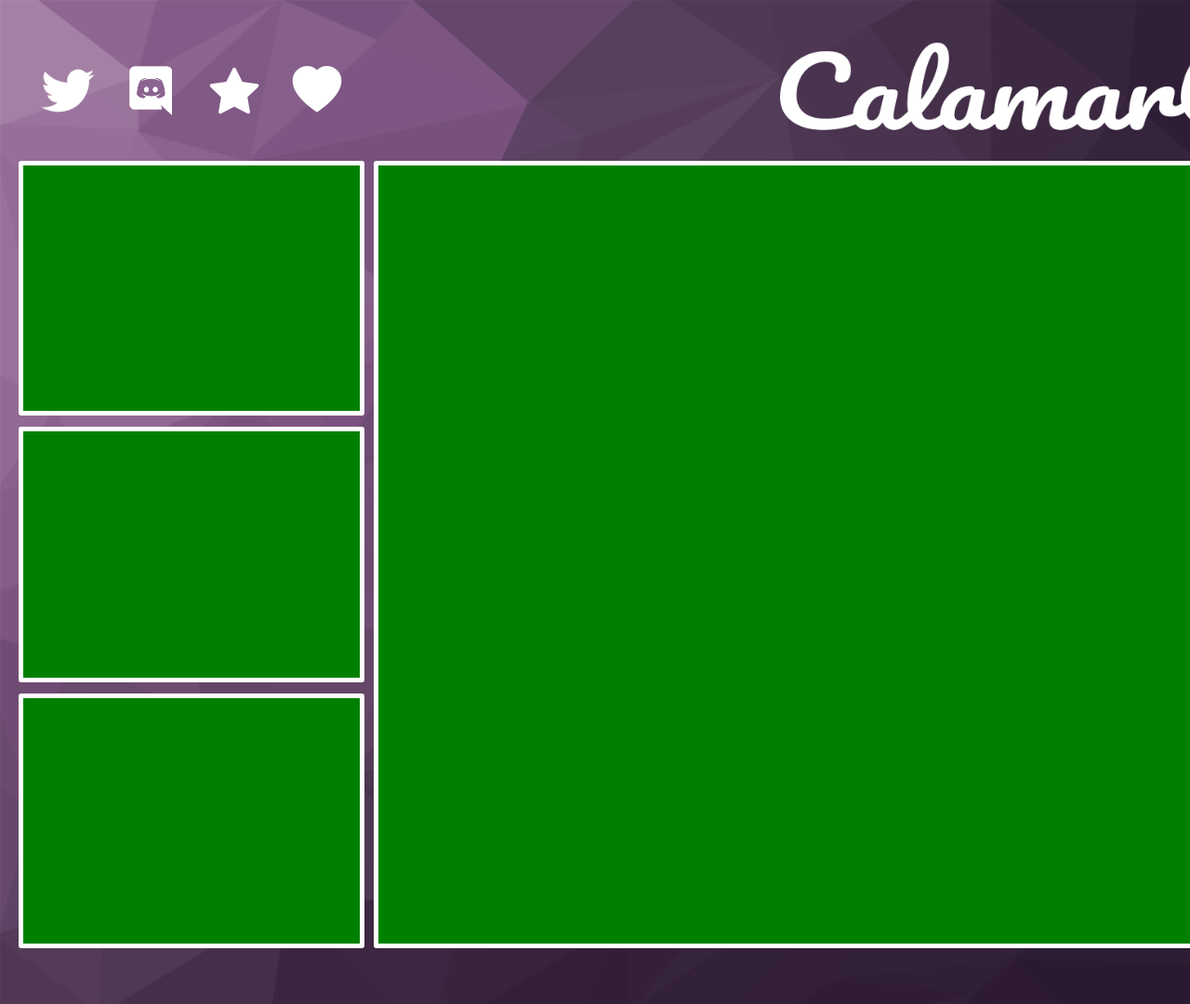
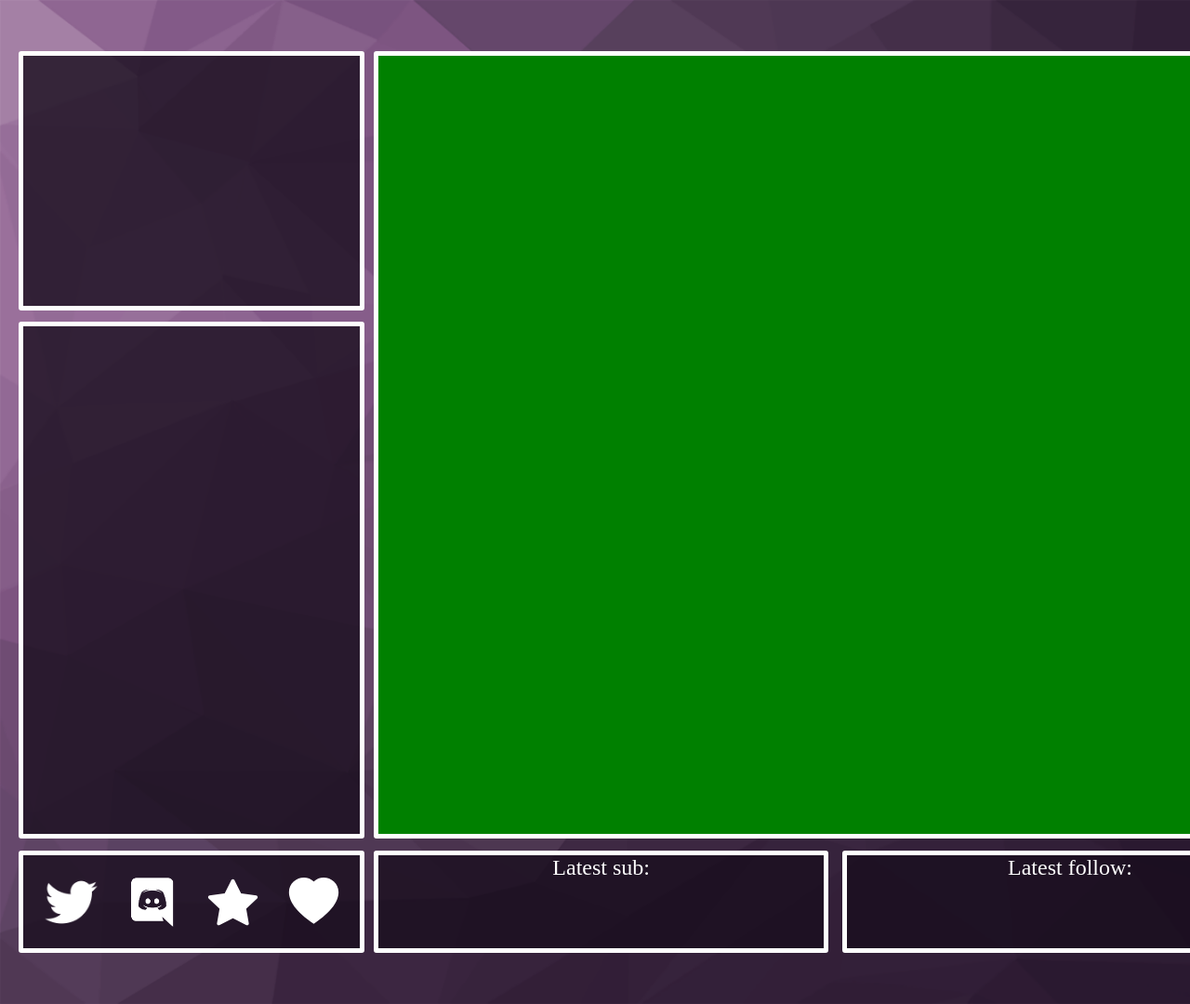
Before and after one commit to calamarcat/overlayprjct, a website: page overlays/main.html in a window 1280 px wide. Shown: the top 1080 px of the page at 93% size. Drawn offline with Linux system fonts and the light colour scheme.

Commit message:
Redesigned to make better use of space

```diff
--- a/overlays/css/altviddiv.css
+++ b/overlays/css/altviddiv.css
@@ -5,4 +5,5 @@ section#vid div {
   border: none;
   position: relative;
   top: -100px;
+  padding-top: 50px;
 }
--- a/overlays/css/main.css
+++ b/overlays/css/main.css
@@ -29,7 +29,7 @@ div#wrapper {
   height: 1080px;
   background: #180c1d url("../images/bg_dark.png") no-repeat left top;
   background-size: contain;
-  padding: 40px 20px 60px 20px;
+  padding: 55px 20px;
   box-sizing: border-box;
   position: absolute;
   left: 0;
@@ -38,58 +38,57 @@ div#wrapper {
   justify-content: space-between;
 }
 
-main, aside, aside section#boxes {
+div#wrapper, main, aside, footer, footer div#labels-wrapper {
   display: flex;
-  flex-direction: column;
   justify-content: space-between;
 }
 
-aside div#socials-wrapper div#socials, main img#logo {
-  height: 100px;
+main, footer, footer div#labels-wrapper {
+  flex-direction: row;
 }
 
-section#vid, section#boxes {
+div#wrapper, aside {
+  flex-direction: column;
+}
+
+section#vid, aside {
   height: 847px;
   /* 720 x 1280 scaled + 10 for borders */
 }
 
-aside {
+aside, footer div#socials-wrapper {
   width: 372px;
 }
 
-aside section#boxes,
-aside div#socials-wrapper div#socials {
+aside {
   align-content: stretch;
 }
 
-aside section#boxes>div {
+aside>div {
   border: 5px solid white;
   border-radius: 3px;
   margin: 6px 0;
+  background-color: rgba(26, 14, 31, 0.8);
 }
 
-aside section#boxes>div {
-  background-color: green;
-}
-
-aside section#boxes div:first-child {
+aside div:first-child {
   margin-top: 0;
 }
 
-aside section#boxes div:last-child {
+aside div:last-child {
   margin-bottom: 0;
 }
 
-aside section#boxes div {
+aside div#webcam {
   height: 32%;
+}
+
+aside div#chat {
+  height: 65%;
 }
 
 main {
   align-items: center;
-}
-
-main img#logo {
-  max-width: 50%;
 }
 
 section#vid div {
@@ -100,6 +99,33 @@ section#vid div {
   border-radius: 3px;
 }
 
-/* aside section#boxes>div#socials {
+footer div#socials-wrapper {
+  border: 5px solid white;
+  border-radius: 3px;
   background-color: rgba(26, 14, 31, 0.8);
-} */
+  height: 110px;
+  box-sizing: border-box;
+  display: flex;
+  justify-content: center;
+}
+
+footer div#labels-wrapper {
+  width: 1498px;
+}
+
+footer div#labels-wrapper div {
+  width: 32%;
+  height: 100px;
+  border: 5px solid white;
+  border-radius: 3px;
+  background-color: rgba(26, 14, 31, 0.8);
+  display: flex;
+  justify-content: space-between;
+  color: white;
+  flex-direction: column;
+  align-content: center;
+  text-align: center;
+  /* font-family: 'Avenir Light'; */
+  font-family: 'Pacifico';
+  font-size: 1.5em;
+}
--- /dev/null
+++ b/overlays/css/minimal.css
@@ -0,0 +1,73 @@
+body, header, main, aside, section, p, div, img {
+  padding: 0;
+  margin: 0;
+  border: 0;
+}
+
+body {
+  background-color: green;
+}
+
+h1 {
+  font-family: 'Pacifico';
+  color: white;
+  text-align: center;
+  font-size: 8.5em;
+  margin-top: 1.8em;
+  margin-bottom: 0;
+}
+
+h2 {
+  font-family: 'Avenir Light';
+  color: white;
+  text-align: center;
+  font-size: 5.5em;
+}
+
+div#wrapper {
+  width: 1920px;
+  height: 1080px;
+  background: #180c1d url("../images/bg_dark.png") no-repeat left top;
+  background-size: contain;
+  padding: 10px 20px;
+  box-sizing: border-box;
+  display: flex;
+  justify-content: space-between;
+  flex-direction: column;
+}
+
+main {
+  display: flex;
+  justify-content: center;
+}
+
+main section#vid {
+  /* These numbers are 90% of 1920 x 1080 */
+  height: 972px;
+  width: 1728px;
+  background-color: green;
+  border: 5px solid white;
+  border-radius: 3px;
+}
+
+header, footer {
+  display: flex;
+  justify-content: center;
+  align-items: center;
+}
+
+header div#logo, footer div#icons {
+  height: 30px;
+  display: flex;
+  justify-content: center;
+  align-items: center;
+}
+
+header div#logo img {
+  height: 80%;
+}
+
+footer div#icons img {
+  height: 70%;
+  margin: 0 20px;
+}
--- a/overlays/main.html
+++ b/overlays/main.html
@@ -26,24 +26,38 @@
 
 <body>
 	<div id="wrapper">
-		<aside>
-			<div id="socials-wrapper">
-				<div id="socials"></div>
-			</div>
+		<main>
+			<aside>
+				<div id="webcam">
+					<p>&nbsp;</p>
+				</div>
+				<div id="chat"></div>
+			</aside>
 
-			<section id="boxes">
-				<div id="webcam"></div>
-				<div id="chat"></div>
-				<div id="events"></div>
-			</section>
-		</aside>
-
-		<main>
-			<img id="logo" src="images/logo_plain.png" />
 			<section id="vid">
 				<div></div>
 			</section>
 		</main>
+
+		<footer>
+			<div id="socials-wrapper">
+				<div id="socials"></div>
+			</div>
+			<div id="labels-wrapper">
+				<div id="sub">
+					<p>Latest sub:</p>
+					<p>&nbsp;</p>
+				</div>
+				<div id="follow">
+					<p>Latest follow:</p>
+					<p>&nbsp;</p>
+				</div>
+				<div id="cheer">
+					<p>Latest cheer:</p>
+					<p>&nbsp;</p>
+				</div>
+			</div>
+		</footer>
 	</div>
 </body>
 
```
Also changed, not shown: overlays/afk.html (+26 -18 lines), overlays/end.html (+28 -12 lines), overlays/index.html (+1 -0 lines), overlays/minimal.html (added, +34 -0 lines), overlays/soon.html (+33 -18 lines).
